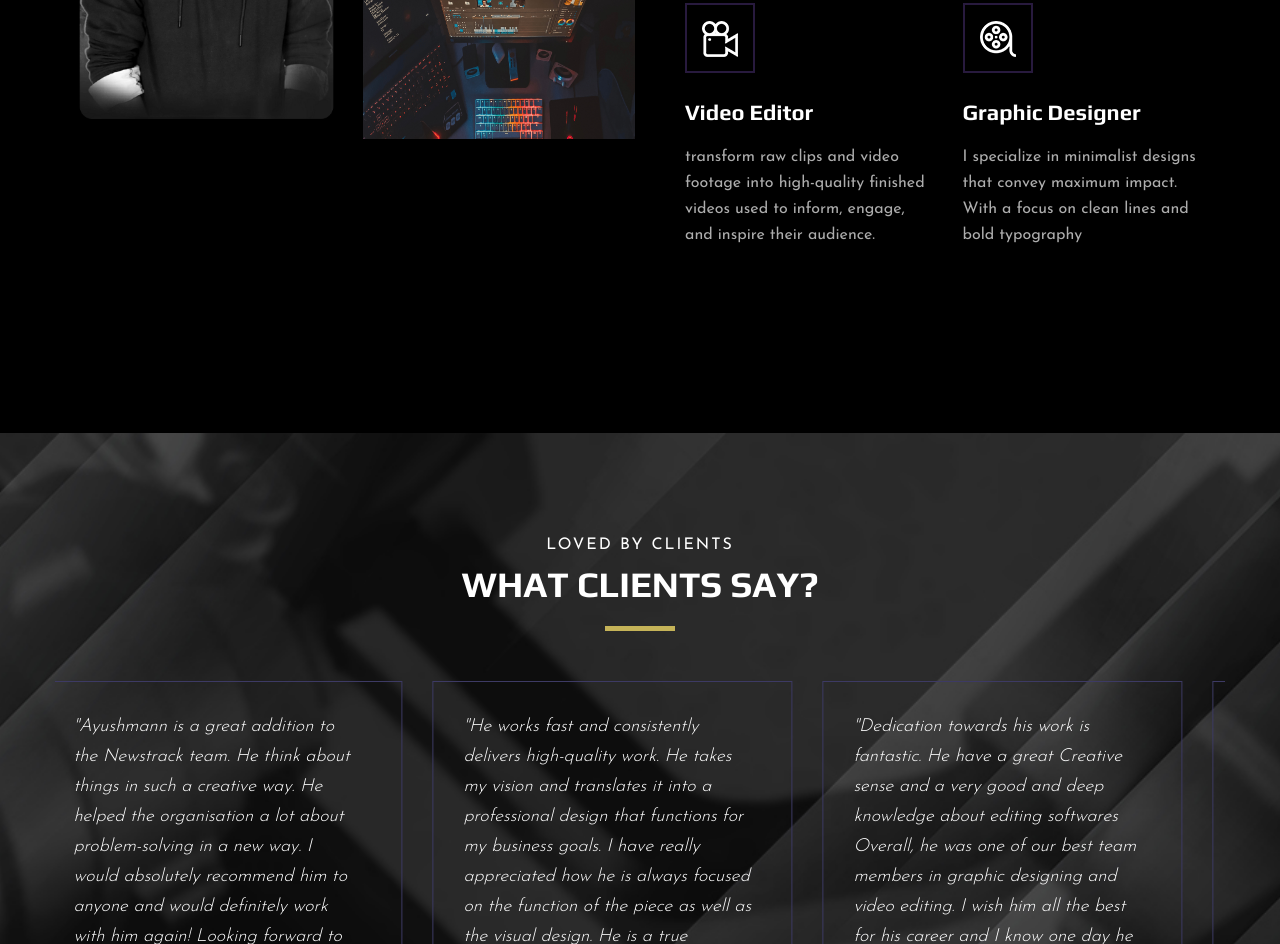
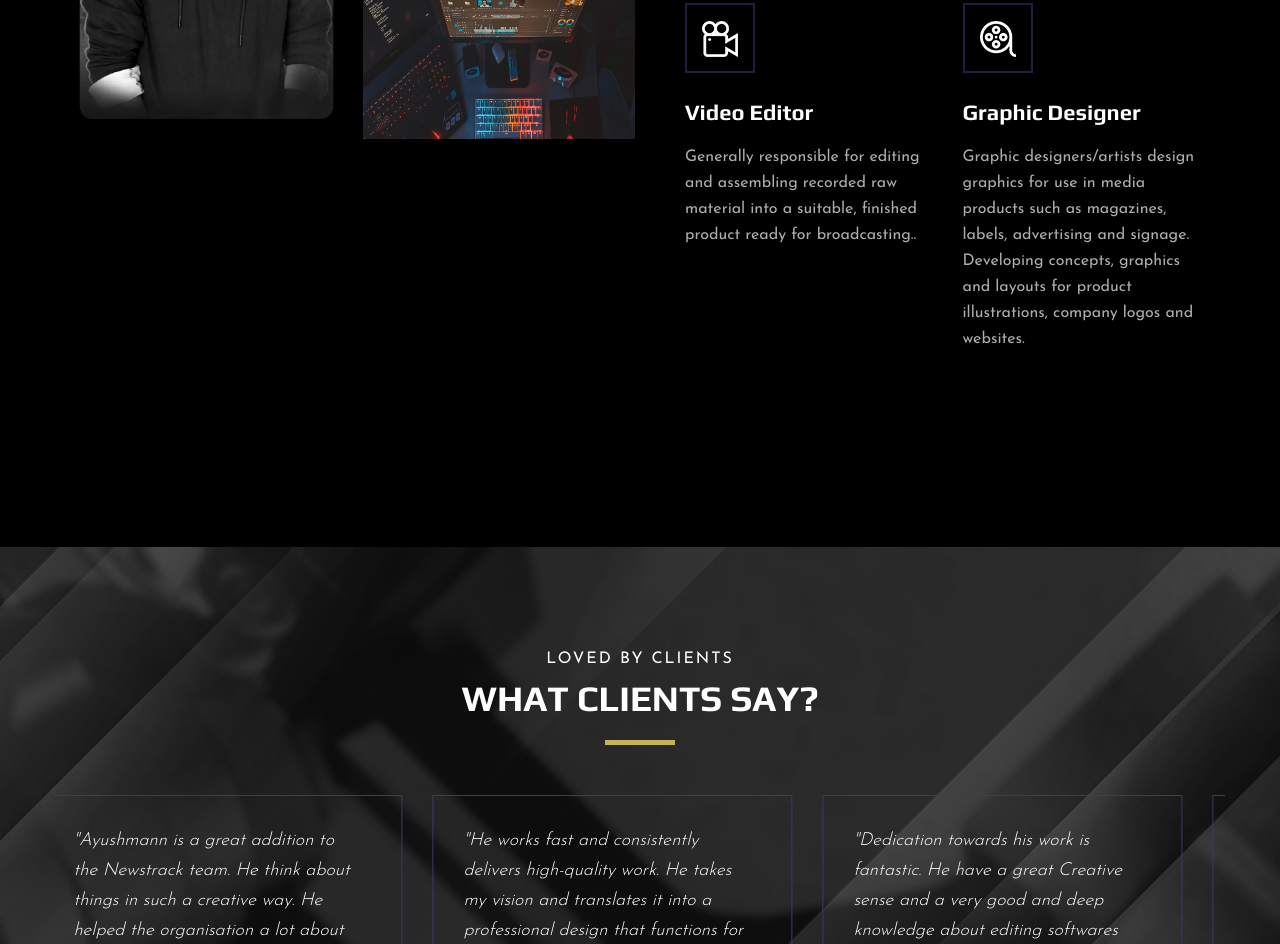
Before and after one commit to Srivastavaj/IAlpha, a plain HTML site: page about.html in a window 1280 px wide. Shown: the part 827-1771 px from the top of the page. Drawn offline with Linux system fonts and the light colour scheme.

Commit message:
Update about.html

```diff
--- a/about.html
+++ b/about.html
@@ -138,8 +138,8 @@
                                         <img src="img/icons/si-3.png" alt="">
                                     </div>
                                     <h4>Video Editor</h4>
-                                    <p>transform raw clips and video footage into high-quality finished videos used to
-                                        inform, engage, and inspire their audience.</p>
+                                    <p>Generally responsible for editing and assembling recorded raw
+                                    material into a suitable, finished product ready for broadcasting..</p>
                                 </div>
                             </div>
                             <div class="col-lg-6 col-md-6 col-sm-6">
@@ -148,15 +148,11 @@
                                         <img src="img/icons/si-4.png" alt="">
                                     </div>
                                     <h4>Graphic Designer</h4>
-                                    <p>I specialize in minimalist designs that convey maximum impact. With a focus on
-                                        clean lines and bold typography</p>
+                                    <p>Graphic designers/artists design graphics for use in media products such as
+                                    magazines, labels, advertising and signage. Developing concepts, graphics and
+                                    layouts for product illustrations, company logos and websites.</p>
                                 </div>
                             </div>
-                        </div>
-                        <div class="about__text__desc">
-                            <!-- <p>Formed in 2006 by Matt Hobbs and Cael Jones, Videoprah is an award-winning, full-service
-                                production company specializing in commercial, broadcast, tourism & action sport video
-                                production services has been featured.</p> -->
                         </div>
                     </div>
                 </div>
```
